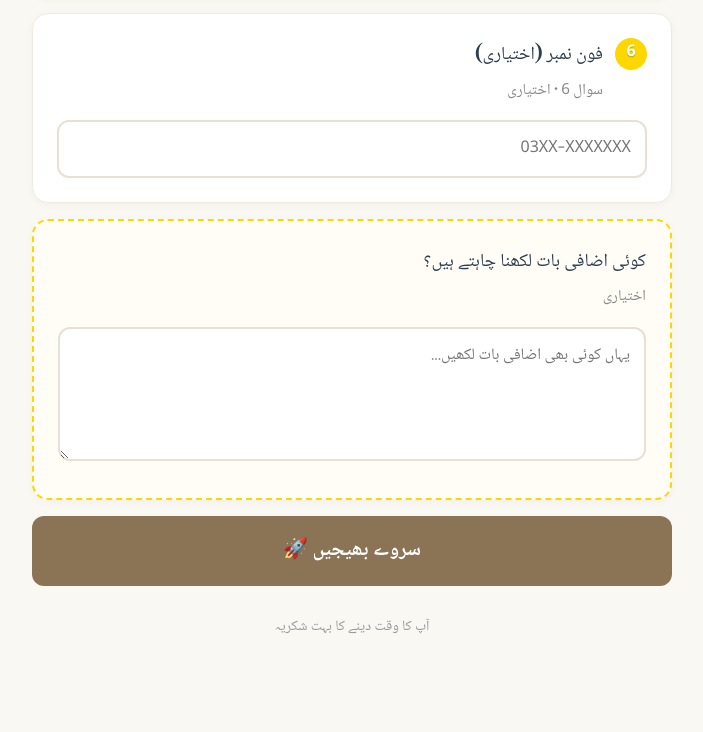
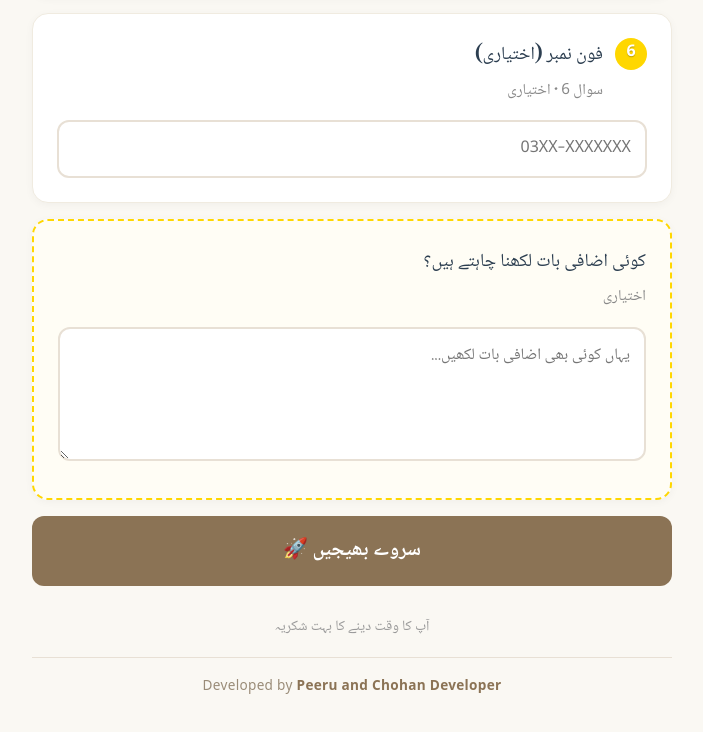
Before and after one commit to umairkkhan333-cmyk/adda-anar-shah-survey, a website: page public/index.html in a window 1280 px wide. Shown: the part 1754-2486 px from the top of the page, without its empty margins (288-991 px from the left). Before the commit the page ends 2455 px from the top, so only its background shows below. Drawn offline with Linux system fonts and the light colour scheme; a web font is replaced by a local one.

Commit message:
Developer credit added

```diff
--- a/public/index.html
+++ b/public/index.html
@@ -132,7 +132,10 @@
       <button type="submit" id="submitBtn" class="submit-btn">سروے بھیجیں 🚀</button>
     </form>
 
-    <footer class="footer">آپ کا وقت دینے کا بہت شکریہ</footer>
+    <footer class="footer">
+      آپ کا وقت دینے کا بہت شکریہ
+      <p class="credit">Developed by <strong>Peeru and Chohan Developer</strong></p>
+    </footer>
   </main>
 
   <div id="toast" class="toast" role="status" aria-live="polite"></div>
--- a/public/style.css
+++ b/public/style.css
@@ -392,3 +392,19 @@ body {
     font-size: 0.95rem;
   }
 }
+/* ===== Developer credit ===== */
+.credit {
+  margin-top: 16px;
+  padding-top: 14px;
+  border-top: 1px solid var(--border);
+  font-family: system-ui, -apple-system, 'Segoe UI', Roboto, sans-serif;
+  font-size: 0.85rem;
+  letter-spacing: 0.3px;
+  color: #9a8c78;
+  direction: ltr;
+}
+
+.credit strong {
+  color: var(--primary);
+  font-weight: 600;
+}
```
